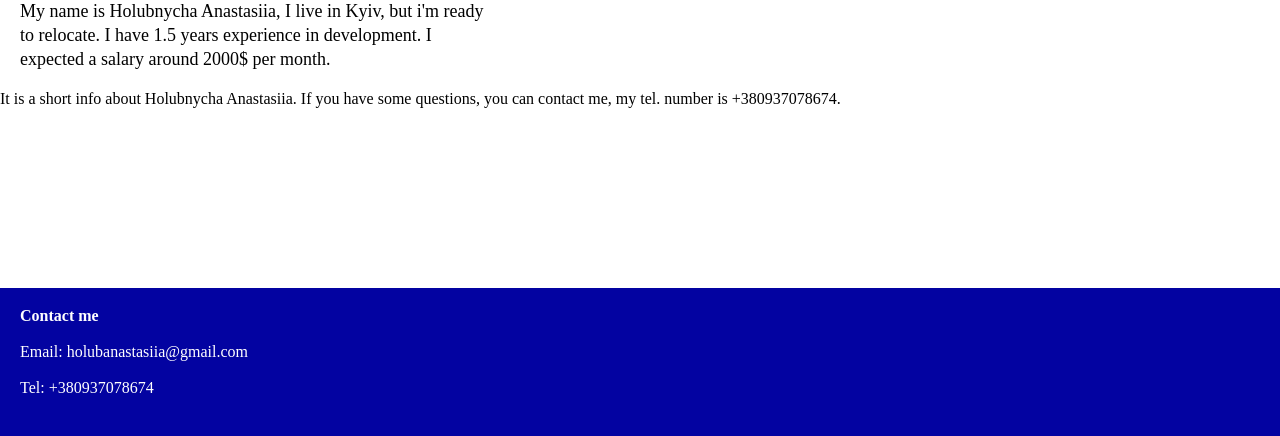
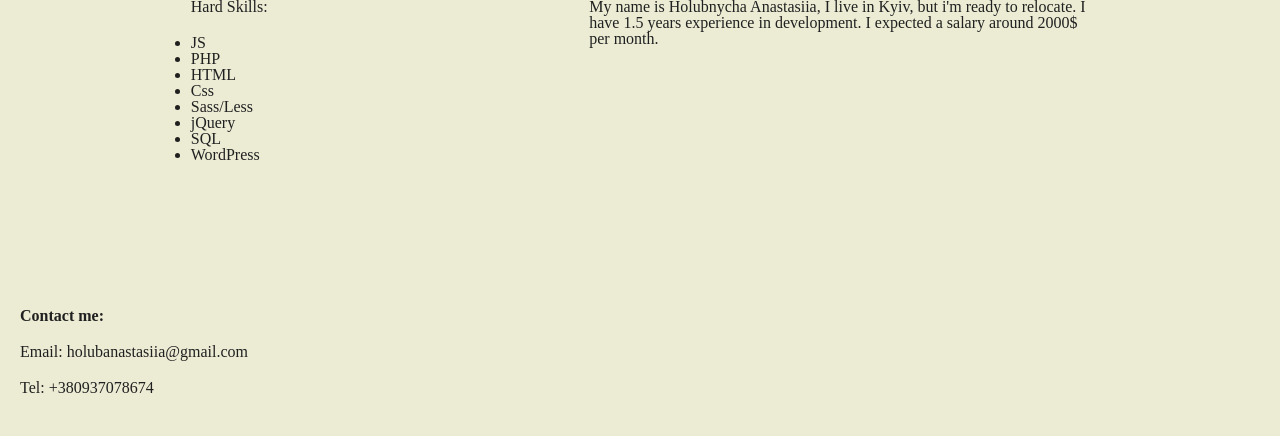
Before and after one commit to Holubanastasiia/PHP-pro, a PHP site: page /cv-php.php in a window 1280 px wide. Shown: the part 364-800 px from the top of the page. Run offline with PHP 8.4, Linux system fonts and the light colour scheme.

Commit message:
tasks for lesson 3

```diff
--- a/lesson-2/css/style.css
+++ b/lesson-2/css/style.css
@@ -6,13 +6,37 @@ body {
     color: #000;
 }
 
+body.night {
+    background-color: rgba(32, 32, 32, 0.76);
+    color: #ffffff;
+}
+body.day {
+    background-color: #ececd5;
+    color: #202020;
+}
+
+.container {
+    max-width: 1280px;
+    height: 100%;
+}
+
 .header {
     display: flex;
     justify-content: space-around;
     align-items: center;
-    background-color: #0303a1;
     padding: 20px;
-    color: #fff;
+    height: auto;
+}
+
+.main__info {
+    padding: 0 30px;
+    margin-top: 20px;
+    display: flex;
+    justify-content: space-around;
+}
+
+.info {
+    max-width: 500px;
 }
 
 .header__main-info {
@@ -32,7 +56,6 @@ body {
 }
 
 .intro {
-    color: black;
     padding-left: 20px;
     margin-top:20px;
     max-width: 500px;
@@ -47,9 +70,7 @@ footer {
     width: 100%;
     bottom: 0;
     align-items: center;
-    background-color: #0303a1;
     padding: 20px;
-    color: #fff;
 }
 
 .contact h1, p{
--- a/lesson-2/cv-php.php
+++ b/lesson-2/cv-php.php
@@ -1,13 +1,19 @@
 <?php
-$name = ' Holubnycha Anastasiia';
-$myPhoto = 'https://encrypted-tbn0.gstatic.com/images?q=tbn:ANd9GcTfyeYIJHQ8LeKpm2g0RcOAPWoD_lQX1Jw2xQ&usqp=CAU';
-$wantedRole = 'Junior full stack developer';
 $salary = 2000;
 $workExperience = 1.5;
 $city = 'Kyiv';
 $readyToRelocate = true;
-$email = 'holubanastasiia@gmail.com';
-$telNumber = '+380937078674';
+$skills = [
+    'JS',
+    'PHP',
+    'HTML',
+    'Css',
+    'Sass/Less',
+    'jQuery',
+    'SQL',
+    'WordPress'
+];
+$time = date('H');
 ?>
 
 <!doctype html>
@@ -19,23 +25,28 @@ $telNumber = '+380937078674';
     <meta http-equiv="X-UA-Compatible" content="ie=edge">
     <link rel="stylesheet" href="./css/reset.css">
     <link rel="stylesheet" href="./css/style.css">
-    <title>CV <?= $name; ?></title>
+    <title>CV</title>
 </head>
-<body>
-<header class="header">
-    <div class="header__photo">
-        <img src="<?= $myPhoto; ?>" alt="photo">
+<body class="<?php if($time >= 18) {
+    echo 'night';
+} else {
+    echo 'day';
+}
+?>">
+<div class="container">
+<?php include_once('templates/header.php')?>
+<main class="main__info">
+    <div class="skills">
+        <p>Hard Skills: </p>
+        <ul>
+        <?php foreach ($skills as $skill) { ?>
+                <li>
+                    <?= $skill; ?>
+                </li>
+        <?php }; ?>
+        </ul>
     </div>
-    <div class="header__main-info">
-        <div class="header__name">
-            <h1><?= $name; ?></h1>
-        </div>
-        <div class="header__role">
-            <?= $wantedRole; ?>
-        </div>
-    </div>
-</header>
-<main class="intro">
+    <div class="info">
         <p> My name is <?= $name; ?>, I live in <?= $city; ?>,
             <?php if ($readyToRelocate == true) {
                 echo ' but i\'m ready to relocate';
@@ -46,19 +57,14 @@ $telNumber = '+380937078674';
             years experience in development.
             I expected a salary around <?= $salary; ?>$ per month.
         </p>
+    </div>
 </main>
 
-<footer>
-    <div class="contact">
-        <h1>Contact me</h1>
-        <p>Email: <?= $email; ?></p>
-        <p>Tel: <?= $telNumber; ?></p>
+<?php require_once('templates/footer.php')?>
 </div>
-</footer>
-
 </body>
 </html>
 
-<?php echo <<<HEREDOC
-It is a short info about $name. If you have some questions, you can contact me, my tel. number is $telNumber.
-HEREDOC;
+<?php //echo <<<HEREDOC
+//It is a short info about $name. If you have some questions, you can contact me, my tel. number is $telNumber.
+//HEREDOC;
--- /dev/null
+++ b/lesson-2/templates/footer.php
@@ -0,0 +1,11 @@
+<?php
+$email = 'holubanastasiia@gmail.com';
+$telNumber = '+380937078674';
+?>
+<footer>
+    <div class="contact">
+        <h1>Contact me: </h1>
+        <p>Email: <?= $email; ?></p>
+        <p>Tel: <?= $telNumber; ?></p>
+    </div>
+</footer>
--- /dev/null
+++ b/lesson-2/templates/header.php
@@ -0,0 +1,18 @@
+<?php
+$name = ' Holubnycha Anastasiia';
+$myPhoto = 'https://encrypted-tbn0.gstatic.com/images?q=tbn:ANd9GcTfyeYIJHQ8LeKpm2g0RcOAPWoD_lQX1Jw2xQ&usqp=CAU';
+$wantedRole = 'Junior full stack developer';
+?>
+<header class="header">
+    <div class="header__photo">
+        <img src="<?= $myPhoto; ?>" alt="photo">
+    </div>
+    <div class="header__main-info">
+        <div class="header__name">
+            <h1><?= $name; ?></h1>
+        </div>
+        <div class="header__role">
+            <?= $wantedRole; ?>
+        </div>
+    </div>
+</header>
```
Lines whose indentation alone changed are shown as unchanged.
